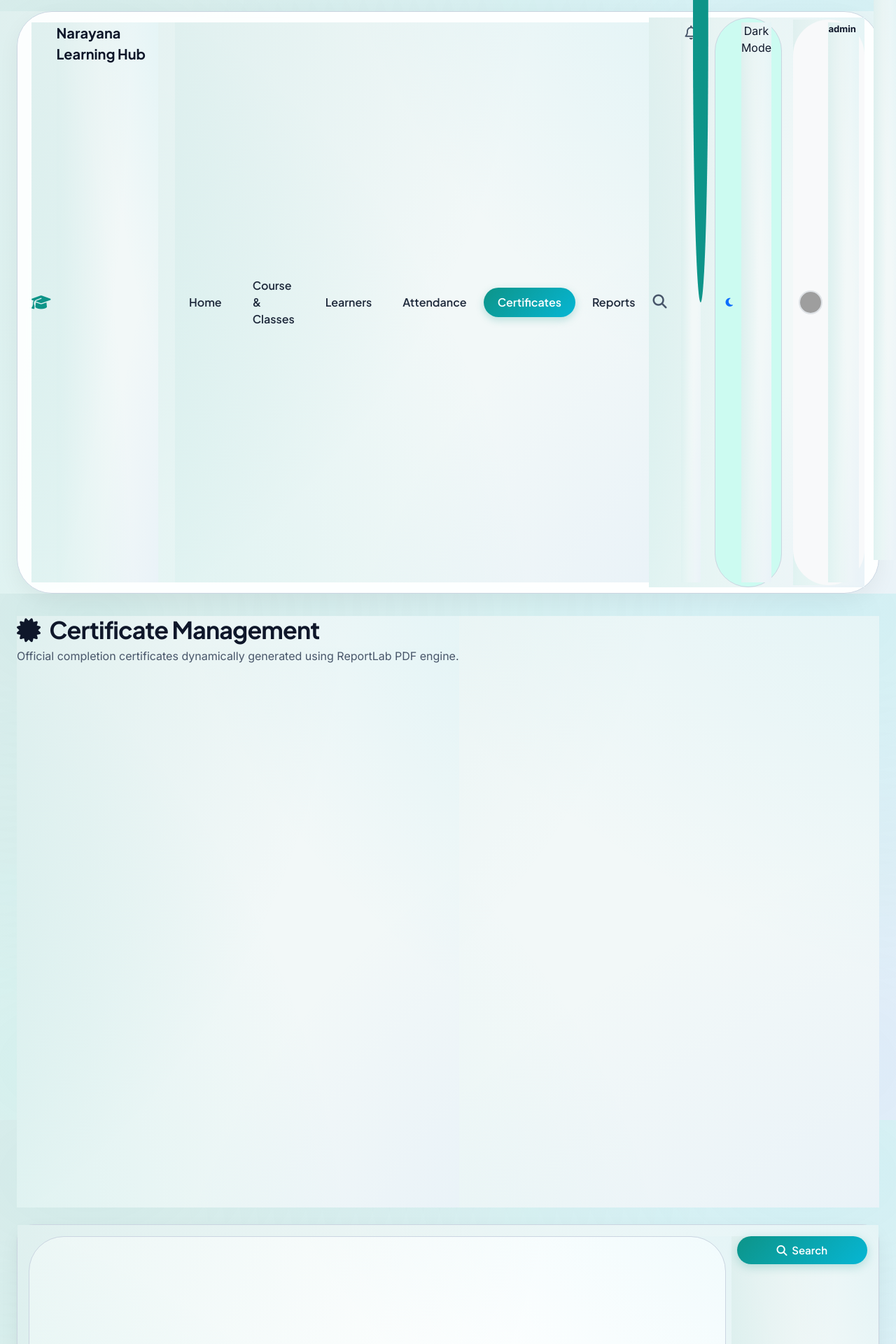
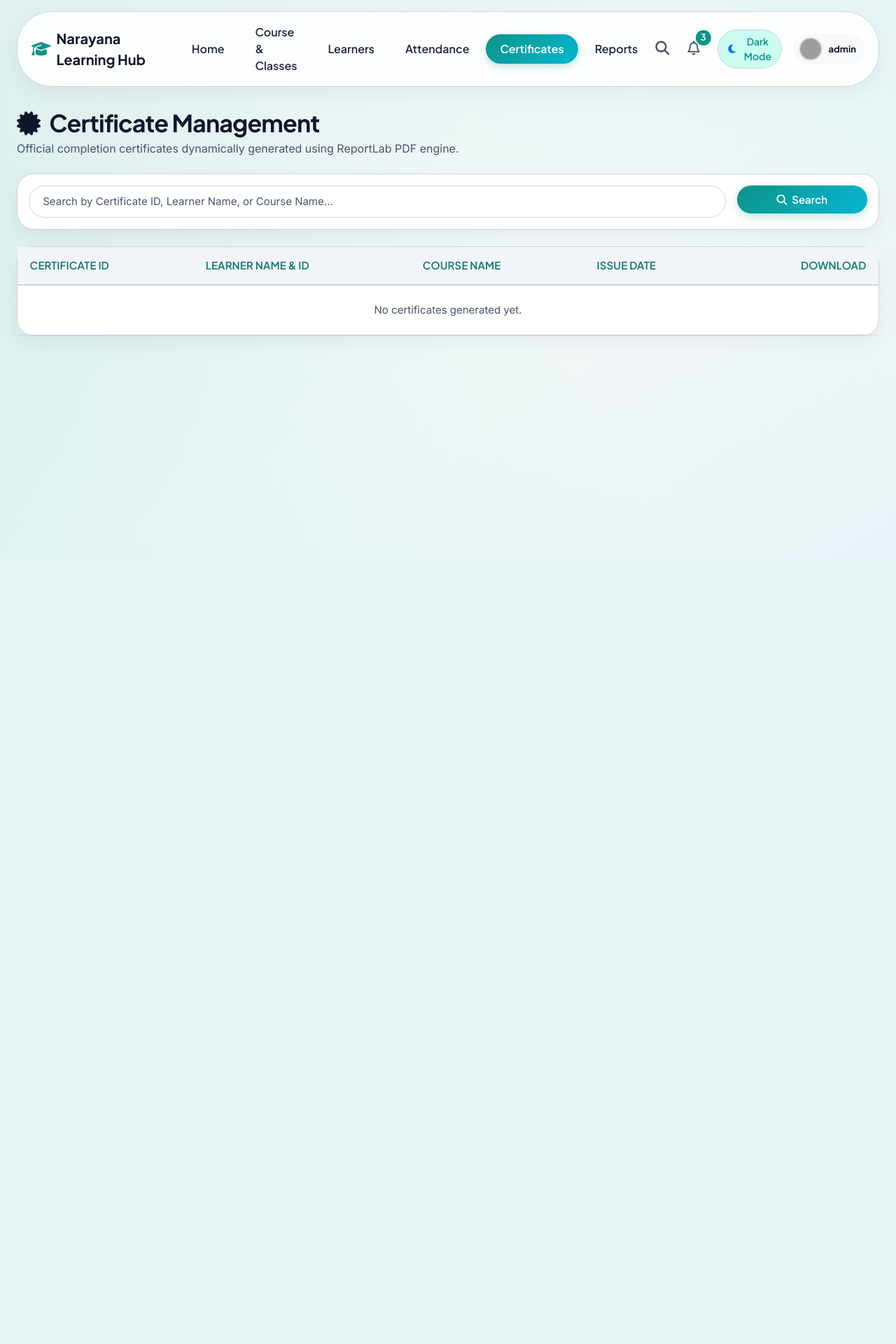
Before and after one commit to TnsSamanvitha18/NarayanaLMS, a Flask app: page /certificates/ in a window 1280 px wide. Shown: the top 1920 px of the page at 70% size. After the commit the page ends 503 px from the top, so only its background shows below. Run offline with Flask 3, Linux system fonts and the light colour scheme; the visitor is signed in with stand-in values (Sample User, id 1); data comes from the database, SQL or seed files in the repository; data that the repository does not hold is empty; grey boxes are pictures that could not be loaded.

Commit message:
Fix navbar layout stretching bug by removing min-height 100vh on div and span selectors and constraining flex alignment

```diff
--- a/app/static/css/style.css
+++ b/app/static/css/style.css
@@ -110,8 +110,8 @@
    3. EXACT SPECIFICATION TYPOGRAPHY SCALE
    -------------------------------------------------------------------------- */
 
-/* Body Text: Inter, 400 Weight, 16px */
-body, p, label, input, select, textarea, div, span {
+/* Body Reset & Global Font Rules */
+body {
     font-family: var(--font-body);
     font-weight: 400;
     font-size: 16px;
@@ -122,6 +122,10 @@ body, p, label, input, select, textarea, div, span {
     animation: ambientTealShift 25s ease infinite;
     min-height: 100vh;
     -webkit-font-smoothing: antialiased;
+}
+
+p, label, input, select, textarea {
+    font-family: var(--font-body);
 }
 
 /* Hero Title: Plus Jakarta Sans, 700 Weight, 42px */
@@ -223,6 +227,13 @@ table tbody td, .table td, .table tbody td * {
     border-radius: 50px !important;
     padding: 0.5rem 1.25rem;
     box-shadow: 0 10px 30px rgba(0, 0, 0, 0.05);
+    height: auto;
+    min-height: 56px;
+    align-items: center !important;
+}
+
+.ls-navbar-capsule * {
+    max-height: none;
 }
 
 .ls-nav-tab {
```
